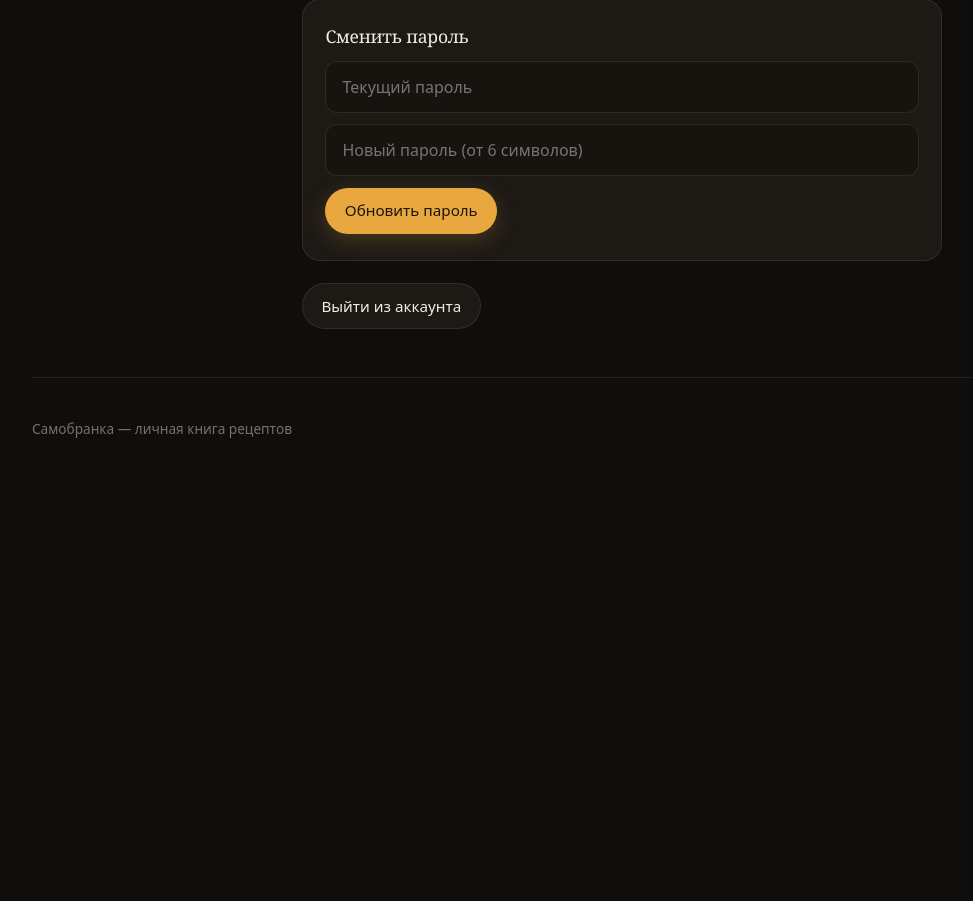
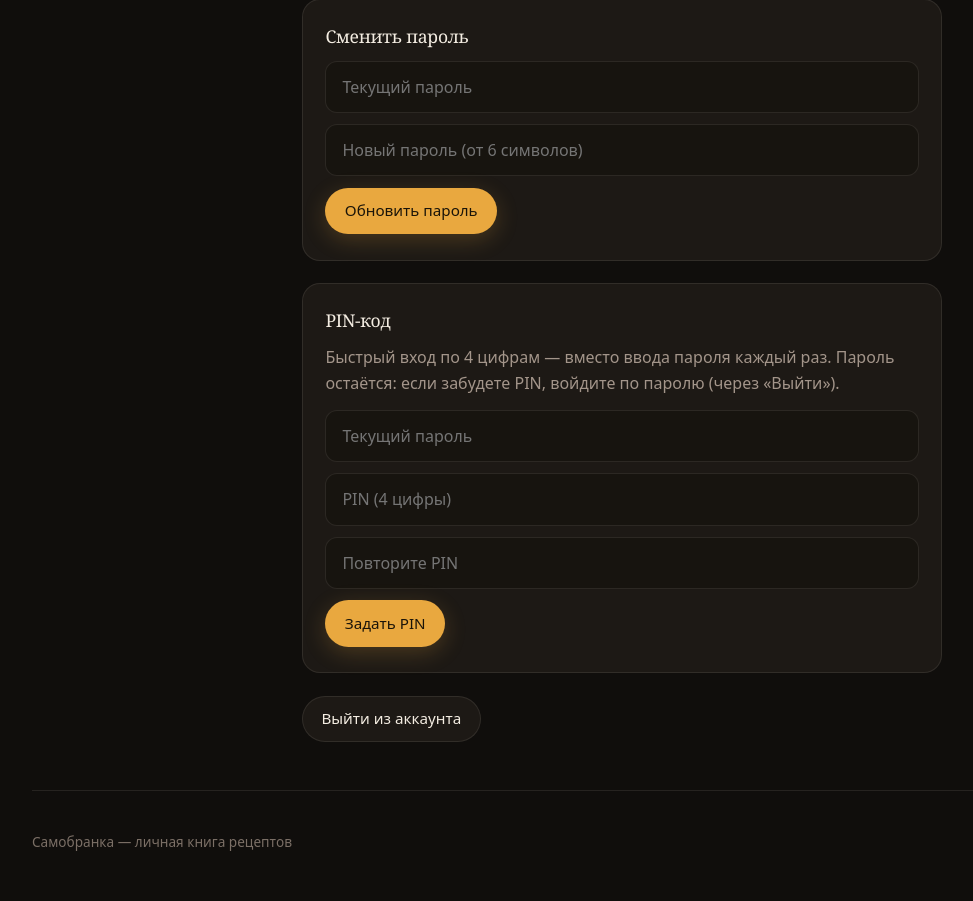
Before and after one commit to postnovsergey-alt/saverecept.ru, a FastAPI app: template app/templates/profile.html in a window 1280 px wide. Shown: the part 354-1255 px from the top of the page, without its empty margins (18-991 px from the left). Before the commit the page ends 792 px from the top, so only its background shows below. Run offline with FastAPI, Linux system fonts and the light colour scheme; the template is opened without the code that fills it, so the values that code supplies are empty.

Commit message:
Add optional 4-digit PIN, sliding session, sharper source photos
- Session cookie is re-issued on every request via HTTP middleware, so
  active users never get logged out.
- Optional per-user PIN (bcrypt, 4 digits) gated by a short-lived sb_pin
  cookie. Protected routes go through current_user_unlocked, which
  redirects to /unlock when a PIN is set but not yet entered.
- Source photos (book pages, screenshots) are now saved at 2400px / q92
  WebP so small text stays legible. Regular dish photos keep the old
  1280/78 tier. Filenames encode the tier to avoid collisions.

```diff
--- a/app/config.py
+++ b/app/config.py
@@ -61,6 +61,11 @@ IMAGE_THUMB_WIDTH = int(os.getenv("IMAGE_THUMB_WIDTH", "480"))
 IMAGE_QUALITY = int(os.getenv("IMAGE_QUALITY", "78"))
 IMAGE_MAX_COUNT = int(os.getenv("IMAGE_MAX_COUNT", "4"))
 
+# Отдельные, более щедрые лимиты для фото-исходников (страница книги, скриншот
+# рецепта): при обычных 1280/78 мелкий текст расплывается в кашу.
+SOURCE_IMAGE_MAX_WIDTH = int(os.getenv("SOURCE_IMAGE_MAX_WIDTH", "2400"))
+SOURCE_IMAGE_QUALITY = int(os.getenv("SOURCE_IMAGE_QUALITY", "92"))
+
 USER_AGENT = (
     "Mozilla/5.0 (Macintosh; Intel Mac OS X 10_15_7) AppleWebKit/537.36 "
     "(KHTML, like Gecko) Chrome/126.0 Safari/537.36"
--- a/app/db.py
+++ b/app/db.py
@@ -60,3 +60,4 @@ def init_db():
 
     models.Base.metadata.create_all(engine)
     _ensure_column("images", "is_source", "BOOLEAN NOT NULL DEFAULT FALSE")
+    _ensure_column("users", "pin_hash", "VARCHAR(120) NOT NULL DEFAULT ''")
--- a/app/main.py
+++ b/app/main.py
@@ -11,7 +11,11 @@ from fastapi.templating import Jinja2Templates
 from sqlalchemy.orm import Session
 
 from app import auth, service
-from app.auth import COOKIE_MAX_AGE, COOKIE_NAME, current_user, optional_user
+from app.auth import (
+    COOKIE_MAX_AGE, COOKIE_NAME,
+    PIN_COOKIE_MAX_AGE, PIN_COOKIE_NAME,
+    current_user, current_user_unlocked, optional_user,
+)
 from app.categories import CATEGORIES, CATEGORY_BY_SLUG, category_color, category_title
 from app.config import MEDIA_DIR, PUBLIC_BASE_URL, TELEGRAM_BOT_TOKEN
 from app.db import get_session, init_db
@@ -46,6 +50,49 @@ def _startup():
     log.info("Самобранка запущена. Публичный адрес: %s", PUBLIC_BASE_URL)
 
 
+@app.middleware("http")
+async def _sliding_session(request: Request, call_next):
+    """Продлеваем cookie сессии и PIN на каждом визите — «активные» не разлогиниваются.
+
+    Не трогаем cookie, если сам обработчик уже что-то с ней сделал (например,
+    /logout удаляет её, /login выпускает новую).
+    """
+    response = await call_next(request)
+
+    def already_touched(name: str) -> bool:
+        prefix = f"{name}=".encode("ascii")
+        for header_name, header_value in response.raw_headers:
+            if header_name.lower() == b"set-cookie" and header_value.startswith(prefix):
+                return True
+        return False
+
+    session_raw = request.cookies.get(COOKIE_NAME)
+    if session_raw and not already_touched(COOKIE_NAME):
+        try:
+            auth._signer.loads(session_raw)  # noqa: SLF001 — валидация подписи
+        except Exception:  # noqa: BLE001 — битую куку не продлеваем
+            pass
+        else:
+            response.set_cookie(
+                COOKIE_NAME, session_raw,
+                max_age=COOKIE_MAX_AGE, httponly=True, samesite="lax",
+            )
+
+    pin_raw = request.cookies.get(PIN_COOKIE_NAME)
+    if pin_raw and not already_touched(PIN_COOKIE_NAME):
+        try:
+            auth._pin_signer.loads(pin_raw)  # noqa: SLF001
+        except Exception:  # noqa: BLE001
+            pass
+        else:
+            response.set_cookie(
+                PIN_COOKIE_NAME, pin_raw,
+                max_age=PIN_COOKIE_MAX_AGE, httponly=True, samesite="lax",
+            )
+
+    return response
+
+
 @app.exception_handler(HTTPException)
 async def _redirect_on_auth(request: Request, exc: HTTPException):
     if exc.status_code == 307 and "Location" in (exc.headers or {}):
@@ -74,6 +121,20 @@ def register_form(request: Request, db: Session = Depends(get_session)):
     return _render(request, "register.html", {"error": "", "email": ""})
 
 
+def _issue_session(response, user, unlock: bool = True) -> None:
+    """Ставим сессионную cookie и (по желанию) сразу PIN-cookie — чтобы после
+    свежего логина не заставлять сразу вводить PIN."""
+    response.set_cookie(
+        COOKIE_NAME, auth.make_session_cookie(user),
+        max_age=COOKIE_MAX_AGE, httponly=True, samesite="lax",
+    )
+    if unlock:
+        response.set_cookie(
+            PIN_COOKIE_NAME, auth.make_pin_cookie(user),
+            max_age=PIN_COOKIE_MAX_AGE, httponly=True, samesite="lax",
+        )
+
+
 @app.post("/register", response_class=HTMLResponse)
 def register(
     request: Request,
@@ -88,8 +149,7 @@ def register(
         return _render(request, "register.html",
                        {"error": str(e), "email": email}, status_code=400)
     resp = RedirectResponse("/", status_code=303)
-    resp.set_cookie(COOKIE_NAME, auth.make_session_cookie(user),
-                    max_age=COOKIE_MAX_AGE, httponly=True, samesite="lax")
+    _issue_session(resp, user)
     return resp
 
 
@@ -113,8 +173,7 @@ def login(
                        {"error": "Не подходит email или пароль", "email": email},
                        status_code=401)
     resp = RedirectResponse("/", status_code=303)
-    resp.set_cookie(COOKIE_NAME, auth.make_session_cookie(user),
-                    max_age=COOKIE_MAX_AGE, httponly=True, samesite="lax")
+    _issue_session(resp, user)
     return resp
 
 
@@ -122,6 +181,107 @@ def login(
 def logout():
     resp = RedirectResponse("/login", status_code=303)
     resp.delete_cookie(COOKIE_NAME)
+    resp.delete_cookie(PIN_COOKIE_NAME)
+    return resp
+
+
+# ---------------------------------------------------------------- PIN-код
+
+def _safe_next(raw: str) -> str:
+    """Только внутренние пути — чтобы /unlock?next=... не был open-redirect."""
+    raw = (raw or "").strip()
+    if raw.startswith("/") and not raw.startswith("//"):
+        return raw
+    return "/"
+
+
+@app.get("/unlock", response_class=HTMLResponse)
+def unlock_form(
+    request: Request, next: str = Query("/"),
+    user: User = Depends(current_user),
+):
+    if not user.pin_hash or auth.pin_ok(request, user):
+        return RedirectResponse(_safe_next(next), status_code=303)
+    return _render(request, "unlock.html",
+                   {"error": "", "next": _safe_next(next)}, user=user)
+
+
+@app.post("/unlock", response_class=HTMLResponse)
+def unlock_submit(
+    request: Request,
+    pin: str = Form(""), next: str = Form("/"),
+    user: User = Depends(current_user),
+):
+    dest = _safe_next(next)
+    if not user.pin_hash:
+        return RedirectResponse(dest, status_code=303)
+    if not auth.verify_pin(pin, user.pin_hash):
+        return _render(request, "unlock.html",
+                       {"error": "PIN не подошёл", "next": dest},
+                       status_code=401, user=user)
+    resp = RedirectResponse(dest, status_code=303)
+    resp.set_cookie(
+        PIN_COOKIE_NAME, auth.make_pin_cookie(user),
+        max_age=PIN_COOKIE_MAX_AGE, httponly=True, samesite="lax",
+    )
+    return resp
+
+
+def _profile_ctx(db: Session, user: User, error: str = "", notice: str = "") -> dict:
+    return {
+        "total": service.total_count(db, user.id),
+        "bot_enabled": bool(TELEGRAM_BOT_TOKEN),
+        "error": error, "notice": notice,
+    }
+
+
+@app.post("/profile/pin", response_class=HTMLResponse)
+def profile_set_pin(
+    request: Request,
+    current_password: str = Form(""),
+    new_pin: str = Form(""),
+    confirm_pin: str = Form(""),
+    user: User = Depends(current_user_unlocked),
+    db: Session = Depends(get_session),
+):
+    if not auth.verify_password(current_password, user.password_hash):
+        return _render(request, "profile.html",
+                       _profile_ctx(db, user, error="Текущий пароль не подошёл"),
+                       status_code=400, user=user)
+    if new_pin != confirm_pin:
+        return _render(request, "profile.html",
+                       _profile_ctx(db, user, error="PIN и подтверждение не совпадают"),
+                       status_code=400, user=user)
+    try:
+        auth.set_pin(db, user, new_pin)
+    except ValueError as e:
+        return _render(request, "profile.html",
+                       _profile_ctx(db, user, error=str(e)),
+                       status_code=400, user=user)
+    resp = _render(request, "profile.html",
+                   _profile_ctx(db, user, notice="PIN сохранён"), user=user)
+    resp.set_cookie(
+        PIN_COOKIE_NAME, auth.make_pin_cookie(user),
+        max_age=PIN_COOKIE_MAX_AGE, httponly=True, samesite="lax",
+    )
+    return resp
+
+
+@app.post("/profile/pin/remove", response_class=HTMLResponse)
+def profile_remove_pin(
+    request: Request,
+    current_password: str = Form(""),
+    user: User = Depends(current_user_unlocked),
+    db: Session = Depends(get_session),
+):
+    if not auth.verify_password(current_password, user.password_hash):
+        return _render(request, "profile.html",
+                       _profile_ctx(db, user, error="Текущий пароль не подошёл"),
+                       status_code=400, user=user)
+    auth.remove_pin(db, user)
+    resp = _render(request, "profile.html",
+                   _profile_ctx(db, user, notice="PIN снят"), user=user)
+    resp.delete_cookie(PIN_COOKIE_NAME)
     return resp
 
 
@@ -130,7 +290,7 @@ def logout():
 @app.get("/profile", response_class=HTMLResponse)
 def profile(
     request: Request,
-    user: User = Depends(current_user),
+    user: User = Depends(current_user_unlocked),
     db: Session = Depends(get_session),
 ):
     return _render(request, "profile.html", {
@@ -146,7 +306,7 @@ def profile_password(
     request: Request,
     current_password: str = Form(""),
     new_password: str = Form(""),
-    user: User = Depends(current_user),
+    user: User = Depends(current_user_unlocked),
     db: Session = Depends(get_session),
 ):
     if not auth.verify_password(current_password, user.password_hash):
@@ -172,7 +332,7 @@ def profile_password(
 
 @app.post("/profile/telegram/regenerate")
 def profile_regenerate_code(
-    user: User = Depends(current_user), db: Session = Depends(get_session),
+    user: User = Depends(current_user_unlocked), db: Session = Depends(get_session),
 ):
     auth.regenerate_link_code(db, user)
     return RedirectResponse("/profile", status_code=303)
@@ -180,7 +340,7 @@ def profile_regenerate_code(
 
 @app.post("/profile/telegram/unlink")
 def profile_unlink_tg(
-    user: User = Depends(current_user), db: Session = Depends(get_session),
+    user: User = Depends(current_user_unlocked), db: Session = Depends(get_session),
 ):
     auth.unlink_telegram(db, user)
     return RedirectResponse("/profile", status_code=303)
@@ -194,7 +354,7 @@ def index(
     q: str = Query("", max_length=120),
     category: str = Query("", max_length=40),
     fav: int = Query(0),
-    user: User = Depends(current_user),
+    user: User = Depends(current_user_unlocked),
     db: Session = Depends(get_session),
 ):
     category = category if category in CATEGORY_BY_SLUG else ""
@@ -214,7 +374,7 @@ def index(
 @app.get("/r/{slug}", response_class=HTMLResponse)
 def recipe_page(
     request: Request, slug: str,
-    user: User = Depends(current_user), db: Session = Depends(get_session),
+    user: User = Depends(current_user_unlocked), db: Session = Depends(get_session),
 ):
     recipe = service.get_by_slug(db, user.id, slug)
     if not recipe:
@@ -227,7 +387,7 @@ def recipe_page(
 @app.get("/add", response_class=HTMLResponse)
 def add_form(
     request: Request, url: str = Query(""),
-    user: User = Depends(current_user),
+    user: User = Depends(current_user_unlocked),
 ):
     return _render(request, "add.html", {"prefill": url, "autostart": bool(url)},
                    user=user)
@@ -237,7 +397,7 @@ def add_form(
 def share_target(
     request: Request,
     url: str = Query(""), text: str = Query(""), title: str = Query(""),
-    user: User = Depends(current_user),
+    user: User = Depends(current_user_unlocked),
 ):
     """Приём из системного «Поделиться» на Android (PWA share target)."""
     link = url.strip() or find_url(text) or find_url(title) or ""
@@ -248,7 +408,7 @@ def share_target(
 @app.post("/api/add")
 def api_add(
     request: Request, payload: dict,
-    user: User = Depends(current_user), db: Session = Depends(get_session),
+    user: User = Depends(current_user_unlocked), db: Session = Depends(get_session),
 ):
     url = (payload.get("url") or "").strip()
     if not url:
@@ -270,7 +430,7 @@ def api_add(
 @app.post("/add")
 def add_submit(
     request: Request, url: str = Form(""),
-    user: User = Depends(current_user), db: Session = Depends(get_session),
+    user: User = Depends(current_user_unlocked), db: Session = Depends(get_session),
 ):
     """Запасной путь без JavaScript."""
     try:
@@ -290,7 +450,7 @@ MAX_PHOTO_BYTES = 20_000_000
 @app.post("/api/add_photo")
 async def api_add_photo(
     photo: UploadFile = File(...),
-    user: User = Depends(current_user), db: Session = Depends(get_session),
+    user: User = Depends(current_user_unlocked), db: Session = Depends(get_session),
 ):
     data = await photo.read()
     if not data:
@@ -320,7 +480,7 @@ async def api_add_photo(
 @app.post("/r/{slug}/category")
 def change_category(
     slug: str, category: str = Form(...),
-    user: User = Depends(current_user), db: Session = Depends(get_session),
+    user: User = Depends(current_user_unlocked), db: Session = Depends(get_session),
 ):
     recipe = service.get_by_slug(db, user.id, slug)
     if not recipe or category not in CATEGORY_BY_SLUG:
@@ -332,7 +492,7 @@ def change_category(
 @app.post("/r/{slug}/favorite")
 def favorite(
     slug: str,
-    user: User = Depends(current_user), db: Session = Depends(get_session),
+    user: User = Depends(current_user_unlocked), db: Session = Depends(get_session),
 ):
     recipe = service.get_by_slug(db, user.id, slug)
     if not recipe:
@@ -344,7 +504,7 @@ def favorite(
 @app.post("/api/r/{slug}/favorite")
 def api_favorite(
     slug: str,
-    user: User = Depends(current_user), db: Session = Depends(get_session),
+    user: User = Depends(current_user_unlocked), db: Session = Depends(get_session),
 ):
     """AJAX-тумблер для карточек в списке — без перезагрузки страницы."""
     recipe = service.get_by_slug(db, user.id, slug)
@@ -357,7 +517,7 @@ def api_favorite(
 @app.post("/r/{slug}/delete")
 def delete(
     slug: str,
-    user: User = Depends(current_user), db: Session = Depends(get_session),
+    user: User = Depends(current_user_unlocked), db: Session = Depends(get_session),
 ):
     recipe = service.get_by_slug(db, user.id, slug)
     if not recipe:
--- a/app/models.py
+++ b/app/models.py
@@ -17,6 +17,8 @@ class User(Base):
     id: Mapped[int] = mapped_column(primary_key=True)
     email: Mapped[str] = mapped_column(String(200), unique=True, index=True)
     password_hash: Mapped[str] = mapped_column(String(120))
+    # 4-значный PIN — необязательный «быстрый вход» поверх пароля. Пусто = PIN не задан.
+    pin_hash: Mapped[str] = mapped_column(String(120), default="")
     display_name: Mapped[str] = mapped_column(String(120), default="")
 
     # Привязка Telegram: пользователь на сайте выпускает link_code, отправляет
--- a/app/templates/profile.html
+++ b/app/templates/profile.html
@@ -53,6 +53,44 @@
     {% if notice %}<p class="notice-text">{{ notice }}</p>{% endif %}
   </div>
 
+  <div class="profile-block">
+    <h2>PIN-код</h2>
+    {% if current_user.pin_hash %}
+      <p>PIN задан. При заходе с этого устройства (или каждые 4 часа) будем
+         спрашивать 4 цифры вместо пароля.</p>
+      <form method="post" action="/profile/pin/remove" class="stack"
+            onsubmit="return confirm('Убрать PIN?')">
+        <input type="password" name="current_password" placeholder="Текущий пароль" required
+               autocomplete="current-password">
+        <button class="btn btn-ghost" type="submit">Убрать PIN</button>
+      </form>
+      <details style="margin-top:12px">
+        <summary class="muted small">Сменить PIN</summary>
+        <form method="post" action="/profile/pin" class="stack" style="margin-top:8px">
+          <input type="password" name="current_password" placeholder="Текущий пароль" required
+                 autocomplete="current-password">
+          <input type="tel" inputmode="numeric" pattern="\d{4}" maxlength="4" minlength="4"
+                 name="new_pin" placeholder="Новый PIN (4 цифры)" required autocomplete="off">
+          <input type="tel" inputmode="numeric" pattern="\d{4}" maxlength="4" minlength="4"
+                 name="confirm_pin" placeholder="Повторите PIN" required autocomplete="off">
+          <button class="btn btn-primary" type="submit">Сохранить новый PIN</button>
+        </form>
+      </details>
+    {% else %}
+      <p>Быстрый вход по 4 цифрам — вместо ввода пароля каждый раз.
+         Пароль остаётся: если забудете PIN, войдите по паролю (через «Выйти»).</p>
+      <form method="post" action="/profile/pin" class="stack">
+        <input type="password" name="current_password" placeholder="Текущий пароль" required
+               autocomplete="current-password">
+        <input type="tel" inputmode="numeric" pattern="\d{4}" maxlength="4" minlength="4"
+               name="new_pin" placeholder="PIN (4 цифры)" required autocomplete="off">
+        <input type="tel" inputmode="numeric" pattern="\d{4}" maxlength="4" minlength="4"
+               name="confirm_pin" placeholder="Повторите PIN" required autocomplete="off">
+        <button class="btn btn-primary" type="submit">Задать PIN</button>
+      </form>
+    {% endif %}
+  </div>
+
   <p><a class="btn btn-ghost" href="/logout">Выйти из аккаунта</a></p>
 </section>
 {% endblock %}
```
Also changed, not shown: app/auth.py (+68 -0 lines), app/parser/images.py (+22 -7 lines), app/parser/pipeline.py (+6 -1 lines), app/templates/unlock.html (added, +37 -0 lines).
